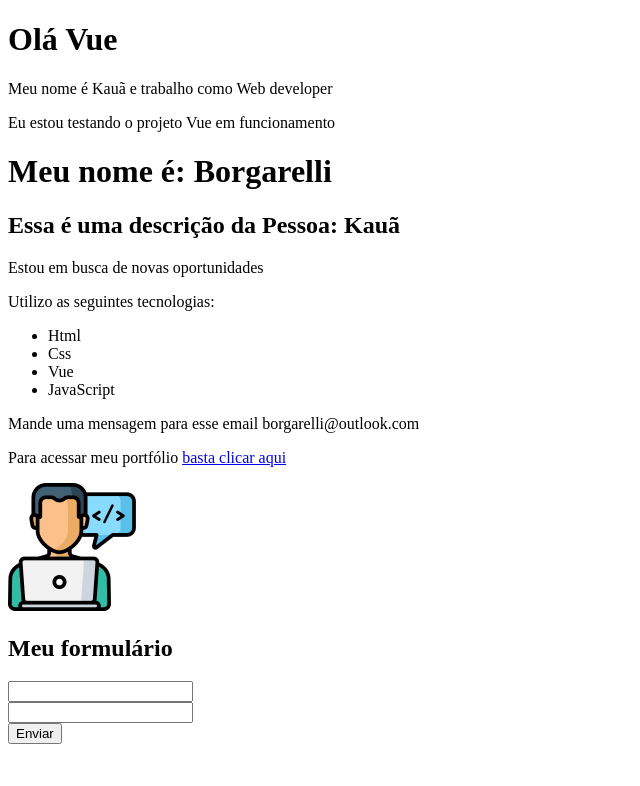
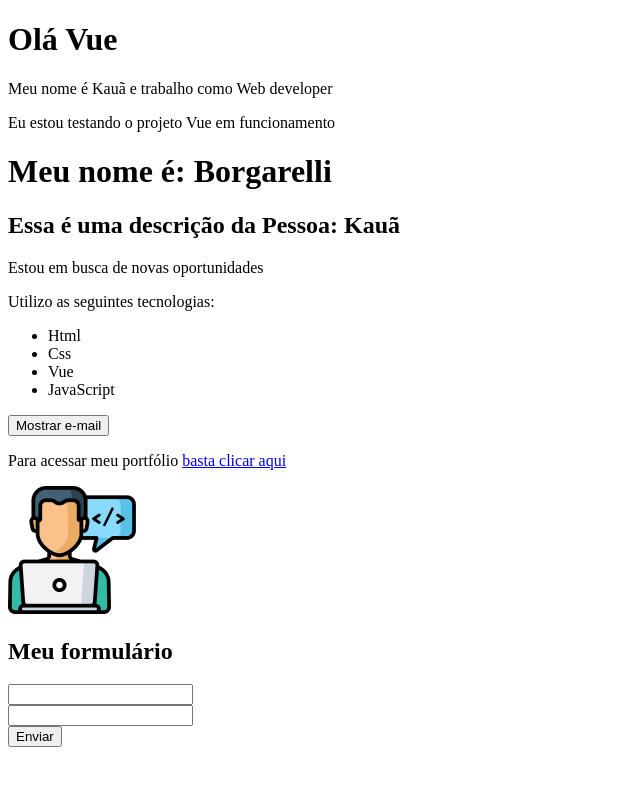
Before and after one commit to Borgarelli/Projetos_curso_vue, a Vue app in the folder 2_projeto_vue/: page / in a window 1280 px wide. Shown: the top 786 px of the page, without its empty margins (0-640 px from the left). Built offline with nearby package versions, Linux system fonts and the light colour scheme.

Commit message:
add methods

```diff
--- a/2_projeto_vue/src/components/Info.vue
+++ b/2_projeto_vue/src/components/Info.vue
@@ -9,7 +9,10 @@
             <li>Vue</li>
             <li>JavaScript</li>
         </ul>
-        <p v-show="mostrar_email">Mande uma mensagem para esse email {{email}}</p>
+        <div>
+            <button @click="showEmail">{{texto_button}}</button><!--O @click está prrporcionado um evento para o button, sendo referenciado pelo metodo passado dentro do export default como objeto methods-->
+        </div>
+        <p v-show="mostrar_email">Mande uma mensagem para esse email {{email}}</p><!--Cria como se fosse uma requisição estilo v-if e else, porém o v-show apenas mostra caso seja uma condição true, caso seja false ela não retorna nada-->
         <p>Para acessar meu portfólio <a v-bind:href="meu_link" target="_blank">basta clicar aqui</a></p><!--v-bind é o responsavel por conseguir mudar o link para o parametro definido no data, conseguindo fazer conexão dos 2-->
         <Picture />
     </div>
@@ -25,9 +28,20 @@ import Picture from './Picture.vue';
         data() {
             return {
                 esta_trabalhando: false, //Cria o parametro de que caso seja true ele irá retornar a mensagem, e caso seja falso não retorna mensagem nenhuma
-                mostrar_email: true,
-                email:'borgarelli@outlook.com',
-                meu_link: 'https://google.com'
+                mostrar_email: false, //Alterado para false para mostrar o funcionamento do metodo criado para mostrar o paragrafo com o email
+                email: 'borgarelli@outlook.com',
+                meu_link: 'https://google.com',
+                texto_button: 'Mostrar e-mail'
+            }
+        },
+        methods: {
+            showEmail() {
+                this.mostrar_email = !this.mostrar_email //Cria o metodo para quando o usuário clicar no botão, ele mostre a mensagem que contém o email, e quando ele clicar denovo ele esconda o paragrafo com o email
+                if(!this.mostrar_email) { //Caso mostrar email esteja definido como false ele irá trocar o texto do botão para Mostrar emial, caso esteja como verdadeiro ele mostra a mensagem de esconder, sincronizando com os eventos do botão
+                    this.texto_button = 'Mostrar e-mail'
+                } else {
+                    this.texto_button = 'Esconder e-mail'
+                }
             }
         }
     }
--- a/2_projeto_vue/src/components/LifeCycle.vue
+++ b/2_projeto_vue/src/components/LifeCycle.vue
@@ -14,12 +14,20 @@
             setTimeout(() => {  //Aqui define o tempo em que ocorrerá a substituição desses dados após o carregamento da página, Exemplo: A página irá carregar por padrão com o valor 'Ainda não sei', porém 1 segundo depois ocorrerá essa troca de valores pelo valor inserido dentro timeOut
                 this.nome = 'Kauã'
             }, 1000);
+
+            this.lifeCycle() //Instancia o metodo, mostrando que foi executado corretamente no console do navegador
         },
         mounted() {//Evento que está acima da hierarquia do created que acaba "passando por cima" e realocando outro dado em cima dele
             setTimeout(() => {
                 this.nome = 'Borgarelli'
             }, 2000);
 
+            this.lifeCycle()
+        },
+        methods: {
+            lifeCycle() {
+                console.log("Executado") //Metódo criado apenas para mostrar que methods funcionava dentro dos triggers
+            }
         }
     }
 </script>
```
